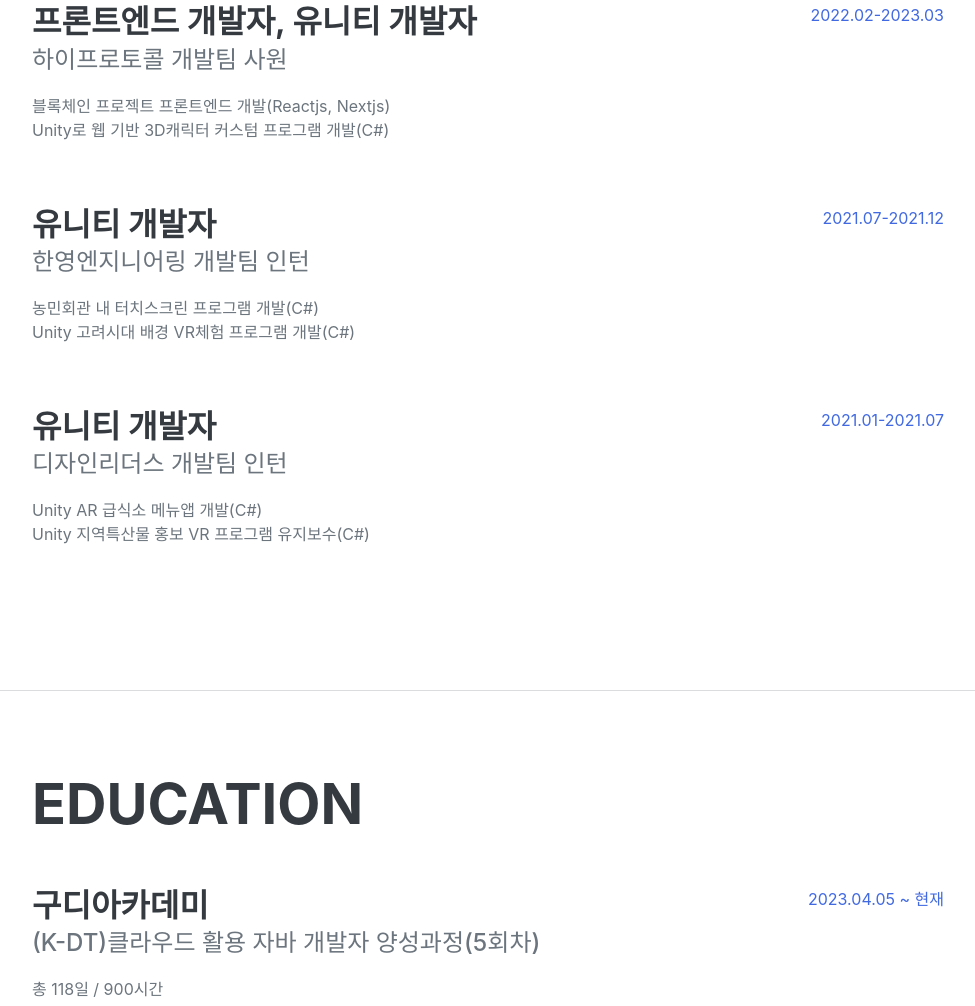
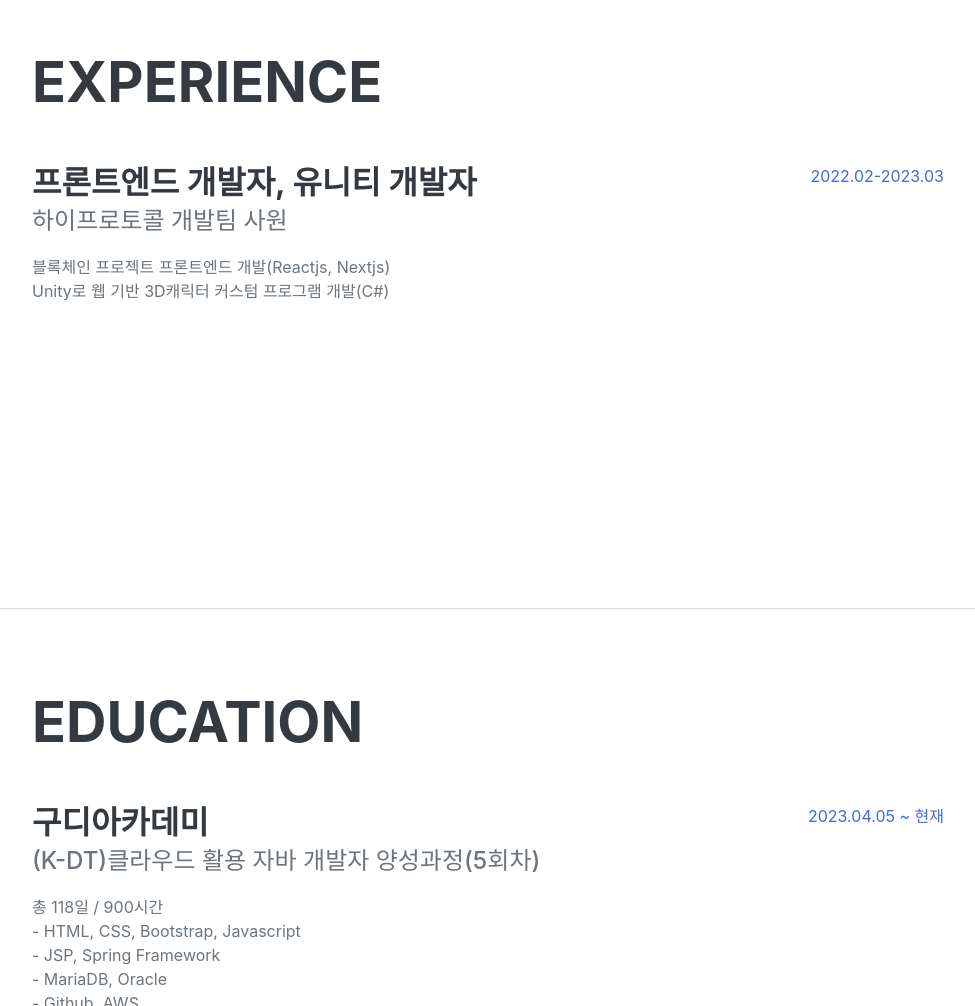
Before and after one commit to jjklunicc/jjklunicc.github.io, a plain HTML site: page index.html in a window 1280 px wide. Shown: the part 993-1999 px from the top of the page, without its empty margins (288-1263 px from the left). Drawn offline with nearby package versions, Linux system fonts and the light colour scheme; a web font is replaced by a local one.

Commit message:
Update index.html

```diff
--- a/index.html
+++ b/index.html
@@ -138,36 +138,6 @@
             </div>
             <div class="flex-shrink-0">
               <span class="text-primary">2022.02-2023.03</span>
-            </div>
-          </div>
-          <div
-            class="d-flex flex-column flex-md-row justify-content-between mb-5"
-          >
-            <div class="flex-grow-1">
-              <h3 class="mb-0">유니티 개발자</h3>
-              <div class="subheading mb-3">한영엔지니어링 개발팀 인턴</div>
-              <p>
-                농민회관 내 터치스크린 프로그램 개발(C#)<br />
-                Unity 고려시대 배경 VR체험 프로그램 개발(C#)
-              </p>
-            </div>
-            <div class="flex-shrink-0">
-              <span class="text-primary">2021.07-2021.12</span>
-            </div>
-          </div>
-          <div
-            class="d-flex flex-column flex-md-row justify-content-between mb-5"
-          >
-            <div class="flex-grow-1">
-              <h3 class="mb-0">유니티 개발자</h3>
-              <div class="subheading mb-3">디자인리더스 개발팀 인턴</div>
-              <p>
-                Unity AR 급식소 메뉴앱 개발(C#)<br />
-                Unity 지역특산물 홍보 VR 프로그램 유지보수(C#)
-              </p>
-            </div>
-            <div class="flex-shrink-0">
-              <span class="text-primary">2021.01-2021.07</span>
             </div>
           </div>
         </div>
```
